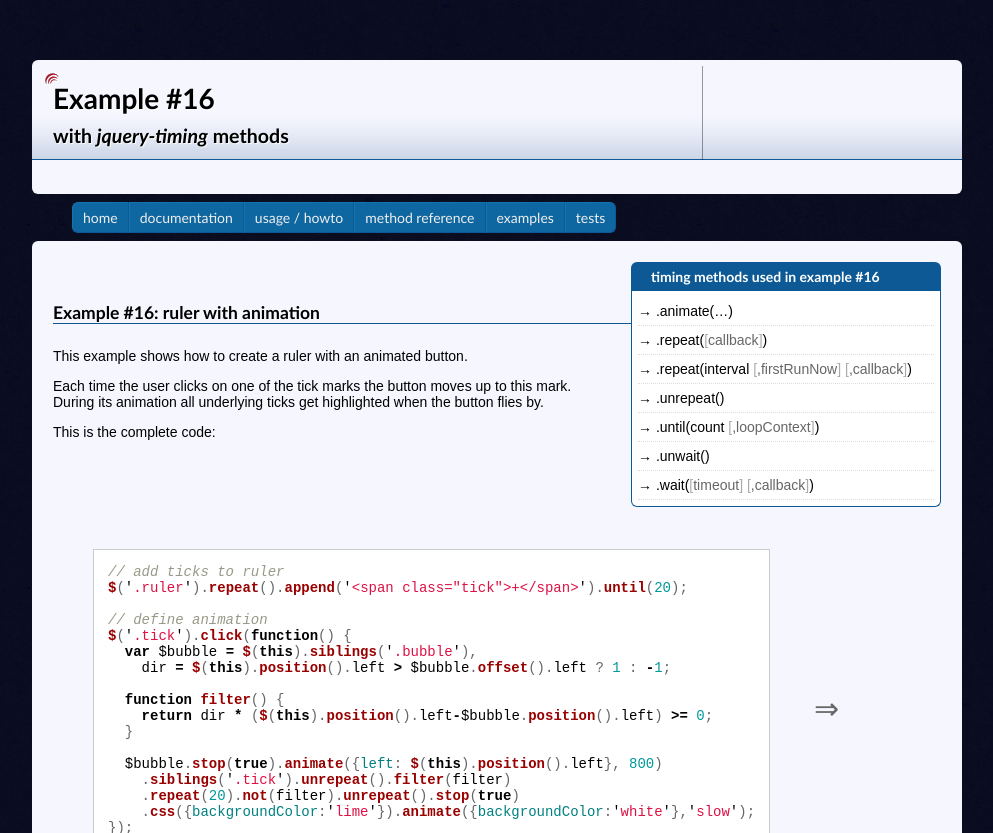
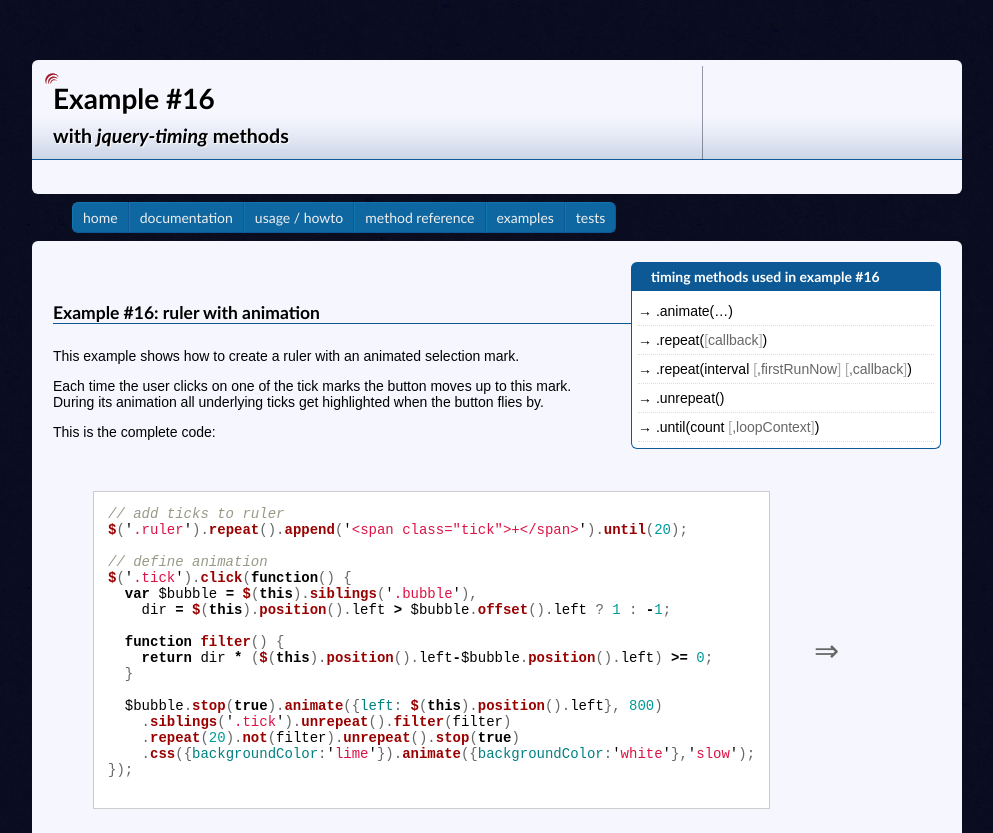
Before and after one commit to creativecouple/creativecouple.github.io, a Jekyll site: the page built from jquery-timing/examples/_posts/2010-10-03-ruler-with-animation.html, in a window 1280 px wide, cut to the strip 0-833 px from the top of the page. Shown: the whole strip, without its empty margins (48-1041 px from the left). Built offline with Jekyll 4.4.1, drawn with Linux system fonts in a browser that asks for light colours; nearby versions of some CDN libraries; comment, search, counter and statistics services are not loaded.

Commit message:
update example

```diff
--- a/jquery-timing/examples/_posts/2010-10-03-ruler-with-animation.html
+++ b/jquery-timing/examples/_posts/2010-10-03-ruler-with-animation.html
@@ -7,12 +7,10 @@ signatures:
   - .repeat(interval)
   - .repeat()
   - .until(count)
-  - .unwait()
-  - .wait(timeout)
 ---
 
 <p>
-This example shows how to create a ruler with an animated button.
+This example shows how to create a ruler with an animated selection mark.
 </p>
 <p>
 Each time the user clicks on one of the tick marks the button moves up to this mark.
```
